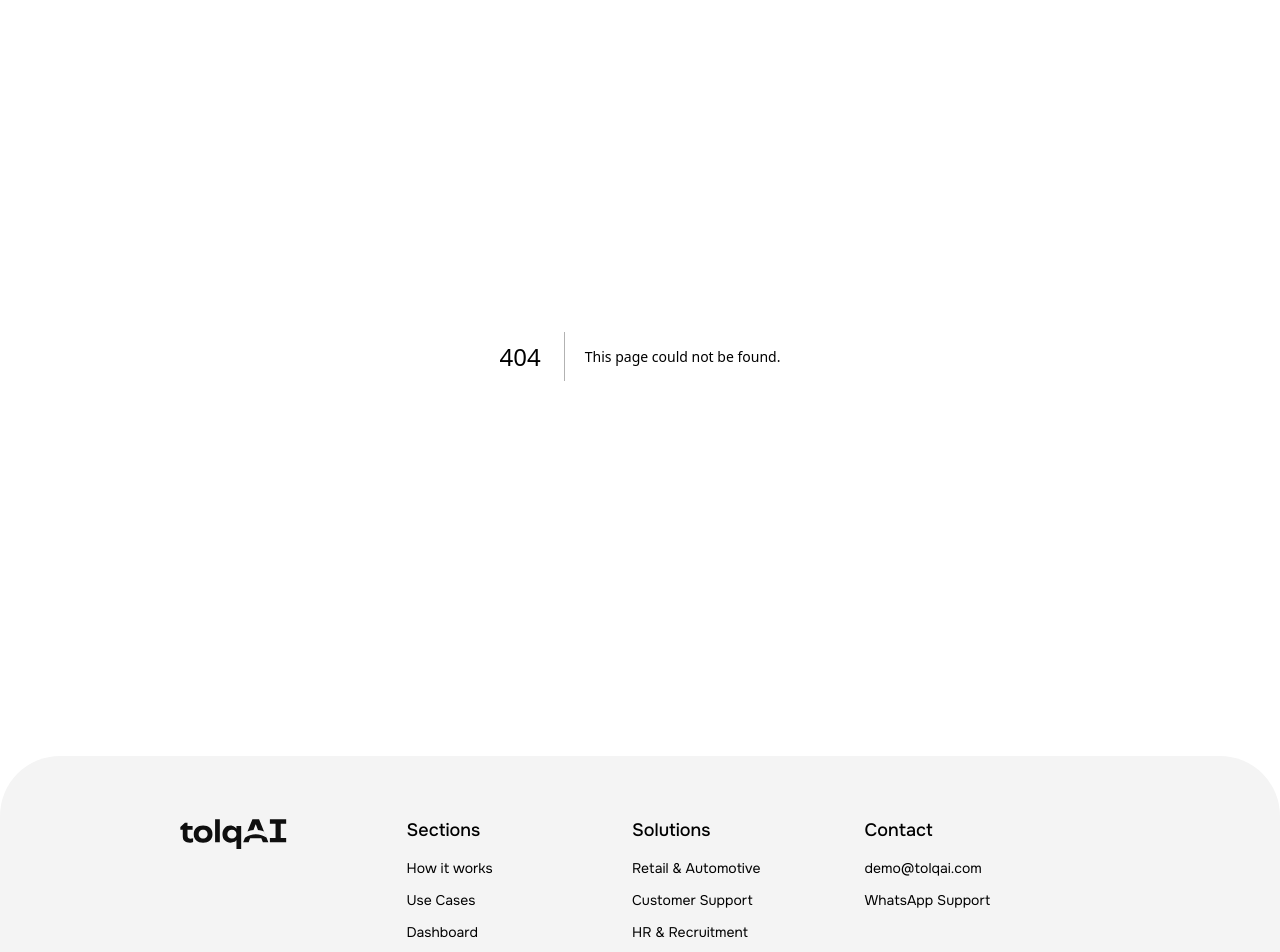
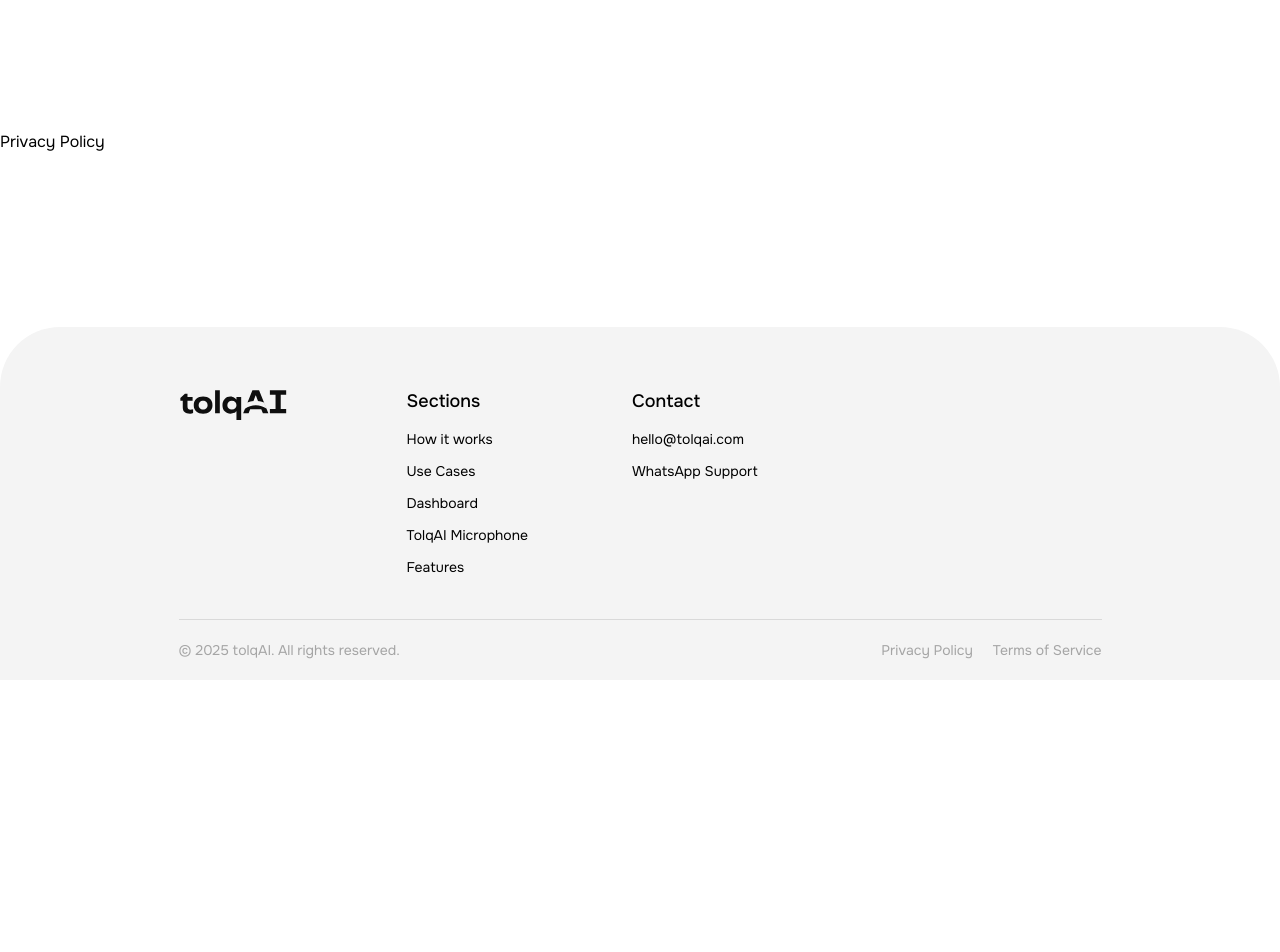
Before and after one commit to Sofia0603/tolqai, a Next.js app: page /privacy-policy in a window 1280 px wide. Before the commit this address had no page. Shown: the part 120-1072 px from the top of the page. After the commit the page ends 800 px from the top, so only its background shows below. Built offline with nearby package versions, Linux system fonts and the light colour scheme.

Commit message:
changed langing

```diff
--- a/src/components/Cookie/Cookie.tsx
+++ b/src/components/Cookie/Cookie.tsx
@@ -3,7 +3,7 @@ export default function Cookie(){
         <div className="fixed bottom-0 left-0 right-0 flex flex-col items-center w-full px-3 pt-5 pb-3 bg-[#F4F4F4] rounded-t-[60px] border-1 border-[#D9D9D9] md:flex-row md:justify-between md:items-baseline md:px-8 xl:pl-10">
             <div className="text-primary text-center text-[11px] opacity-70 mb-3 md:text-sm md:w-full md:text-left">We use cookies to improve the website's performance</div>
             <div className="flex flex-col md:flex-row md:gap-7 w-full items-center md:items-end md:justify-end">
-                <a href="#" className="text-color-second text-sm text-cenetr mb-3 hover:opacity-70">Privacy Policy</a>
+                <a href="/privacy-policy" className="text-color-second text-sm text-cenetr mb-3 hover:opacity-70">Privacy Policy</a>
                 <button className="font-onest font-normal bg-color-black py-3 w-full rounded-full text-white hover:opacity-70 text-sm md:max-w-[107px]">Accept All </button>
             </div>
         </div>
--- a/src/components/GetStarted/GetStarted.tsx
+++ b/src/components/GetStarted/GetStarted.tsx
@@ -16,8 +16,8 @@ export default function GetStarted(){
                     <LinkBottom
                         title="Email Us"
                         subtitle="Prefer email? Send us a message"
-                        linkName="demo@tolqai.com"
-                        href="mailto:demo@tolqai.com"
+                        linkName="hello@tolqai.com"
+                        href="mailto:hello@tolqai.com"
                     />
                     <div className="h-[1px] w-full bg-[#d9d9d9] md:h-[106px] md:w-[1px] md:mx-auto"></div>
                     <LinkBottom
--- a/src/components/Hero/Hero.tsx
+++ b/src/components/Hero/Hero.tsx
@@ -10,8 +10,8 @@ export default function Hero() {
   const [errored, setErrored] = useState(false);
 
   return (
-    <section id="hero" className="px-3 flex mb-3 text-center z-10">
-      <div className=" container mx-auto bg-gray-100 rounded-3xl p-4 md:p-0">
+    <section id="hero" className="px-5 flex mb-3 text-center z-10">
+      <div className="w-full bg-gray-100 rounded-3xl p-4 md:p-0">
         <div
           className="relative rounded-xl h-[40vh] flex justify-end mb-6 overflow-hidden md:mb-0 md:rounded-4xl md:h-[90vh]"
         >
--- a/src/components/Layout/Footer/Footer.tsx
+++ b/src/components/Layout/Footer/Footer.tsx
@@ -51,8 +51,8 @@ export default function Footer() {
 
         <div  className="flex flex-col items-center w-full border-t border-[#d9d9d9] py-5 md:flex-row-reverse md:justify-between md:max-w-[492px] md:mx-auto xl:max-w-[923px]">
             <div className="flex gap-5 mb-4 md:mb-0">
-              <a href="#" className="font-onest text-sm text-color-dop transition hover:opacity-70">Privacy Policy</a>
-              <a href="#" className="font-onest text-sm text-color-dop transition hover:opacity-70">Terms of Service</a>
+              <a href="/privacy-policy" className="font-onest text-sm text-color-dop transition hover:opacity-70">Privacy Policy</a>
+              <a href="/terms-of-service" className="font-onest text-sm text-color-dop transition hover:opacity-70">Terms of Service</a>
             </div>
             <div className="font-onetst text-sm text-color-dop">
               © {new Date().getFullYear()} tolqAI. All rights reserved.
--- a/src/components/Menu/MobileMenu.tsx
+++ b/src/components/Menu/MobileMenu.tsx
@@ -20,8 +20,8 @@ export default function MobileMenu({ isOpen }:IMobileMenuProps) {
         <a href="#" className="button-gradient">
           WhatsApp
         </a>
-        <a href="#" className="button-gradient">
-          demo@tolqai.com
+        <a href="mailto:hello@tolqai.com" className="button-gradient">
+          hello@tolqai.com
         </a>
       </div>
     </nav>
--- a/src/data/footerMenu.ts
+++ b/src/data/footerMenu.ts
@@ -9,19 +9,19 @@ const Menu = [
             { name: "Features", href: "#features" },
         ],
     },
-    {
-        title: "Solutions",
-        menu: [
-            { name: "Retail & Automotive", href: "#" },
-            { name: "Customer Support", href: "#" },
-            { name: "HR & Recruitment", href: "#" },
-            { name: "Training & QA", href: "#" },
-        ],
-    },
+    // {
+    //     title: "Solutions",
+    //     menu: [
+    //         { name: "Retail & Automotive", href: "#" },
+    //         { name: "Customer Support", href: "#" },
+    //         { name: "HR & Recruitment", href: "#" },
+    //         { name: "Training & QA", href: "#" },
+    //     ],
+    // },
     {
         title: "Contact",
         menu: [
-            { name: "demo@tolqai.com", href: "mailto:demo@tolqai.com" },
+            { name: "hello@tolqai.com", href: "mailto:hello@tolqai.com" },
             { name: "WhatsApp Support", href: "#" },
         ],
     },
--- a/src/pages/_app.tsx
+++ b/src/pages/_app.tsx
@@ -15,7 +15,7 @@ const onest = Onest({
 
 export default function MyApp({ Component, pageProps }: AppProps) {
     return (
-        <div className={`${onest.variable} font-onest flex flex-col min-h-screen`}>
+        <div className={`${onest.variable} font-onest flex flex-col justify-between min-h-screen`}>
             <Head>
                 <title>TolqAi</title>
                 <meta name="description" content="TolqAi: description" />
--- /dev/null
+++ b/src/pages/privacy-policy/index.tsx
@@ -0,0 +1,7 @@
+export default function Policy(){
+    return (
+        <section>
+            <h1>Privacy Policy</h1>
+        </section>
+    )
+}
--- /dev/null
+++ b/src/pages/terms-of-service/index.tsx
@@ -0,0 +1,7 @@
+export default function Policy(){
+    return (
+        <section>
+            <h1>Terms of Service</h1>
+        </section>
+    )
+}
```
